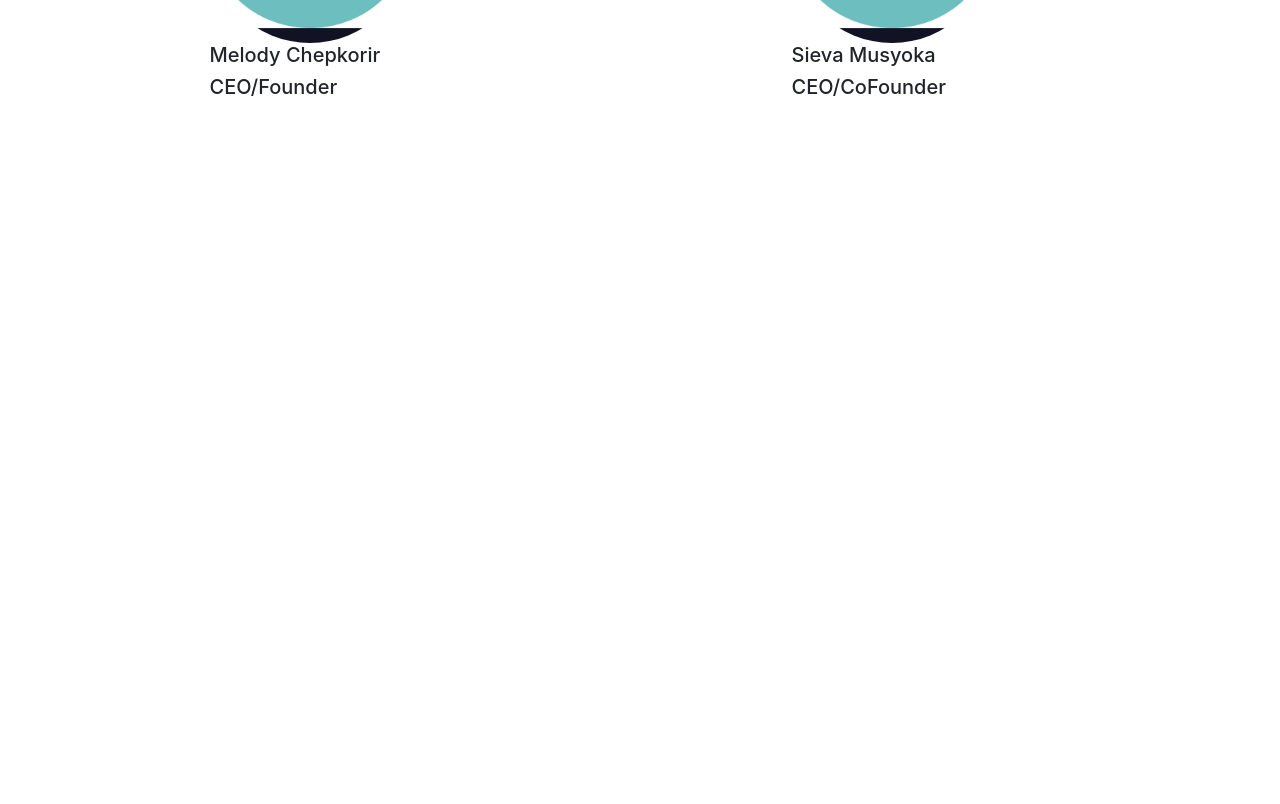
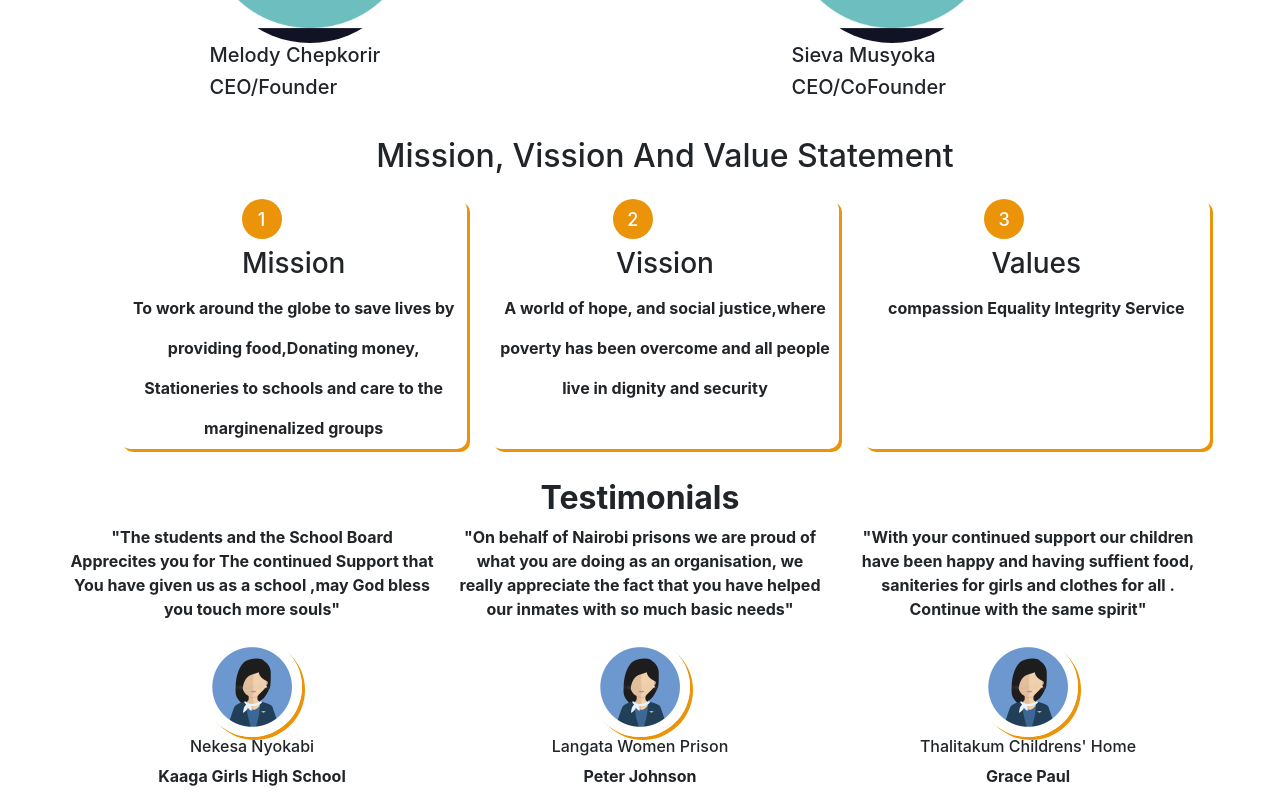
Before and after one commit to Sieva-cmd/jengajamii, a React (Create React App) app: page /about in a window 1280 px wide. Shown: the part 1020-1824 px from the top of the page. Before the commit the page ends 1127 px from the top, so only its background shows below. Built offline with nearby package versions, Linux system fonts and the light colour scheme.

Commit message:
finished the about page

```diff
--- a/package.json
+++ b/package.json
@@ -3,12 +3,16 @@
   "version": "0.1.0",
   "private": true,
   "dependencies": {
+    "@fortawesome/fontawesome-svg-core": "^6.1.1",
+    "@fortawesome/free-solid-svg-icons": "^6.1.1",
+    "@fortawesome/react-fontawesome": "^0.2.0",
     "@testing-library/jest-dom": "^5.16.4",
     "@testing-library/react": "^13.3.0",
     "@testing-library/user-event": "^13.5.0",
     "bootstrap": "^5.2.0-beta1",
     "react": "^18.2.0",
     "react-dom": "^18.2.0",
+    "react-icons": "^4.4.0",
     "react-scripts": "5.0.1",
     "web-vitals": "^2.1.4"
   },
--- a/src/pages/About.css
+++ b/src/pages/About.css
@@ -52,3 +52,53 @@ width: 200px;
 .team .row .mel, .luc{
   margin-left: 25%;
 }
+.vmv{
+  margin-top: 30px;
+  margin-left: 50px;
+}
+.vmv h2{
+  text-align: center;
+
+}
+.vmv .row{
+  justify-content: space-evenly;
+  font-weight: bold;
+}
+.vmv .row h6{
+  font-size: large;
+  background-color: #EB9309;
+  border-radius: 50%;
+  width: 40px;
+  height: 40px;
+  color: white;
+  text-align: center;
+  margin-top: 15px;
+  padding: 10px;
+  margin-left: 35%;
+}
+.vmv .row .mission, .vission, .values{
+text-align: center;
+-moz-box-shadow:    3px 3px #EB9309;
+-webkit-box-shadow:  3px 3px #EB9309;
+box-shadow:        3px 3px #EB9309;
+line-height: 40px;
+height: 250px;
+border-radius: 10px;
+}
+.test{
+  margin-top: 30px;
+  font-weight: bold;
+}
+.test h2{
+  text-align: center;
+  font-weight: bold;
+}
+.test .row img{
+  border-radius: 50%;
+  height: 100px;
+  width: 100px;
+  box-shadow: 3px 3px #EB9309;
+}
+.test .row{
+  text-align: center;
+}
--- a/src/pages/About.js
+++ b/src/pages/About.js
@@ -1,6 +1,7 @@
 import React from "react";
 import './About.css'
 import Layout from './Layout'
+import { FontAwesomeIcon } from '@fortawesome/react-fontawesome'
 function About() {
   return(
     <div className="container">
@@ -50,7 +51,87 @@ function About() {
             <img src={require('./images/mel.jpg')} alt="luc"/>
             <h5>Sieva Musyoka </h5>
             <h5>CEO/CoFounder</h5>
+            <FontAwesomeIcon icon="fa-brands fa-twitter" />
           </div>
+          </div>
+        </div>
+      </div>
+      <div className="vmv">
+      <h2>Mission, Vission And Value Statement</h2>
+        <div className="row">
+          <div className="col-md-4 col-sm-4 col-lg-4">
+            <div className="mission">
+              <h6>1</h6>
+              <h3>Mission</h3>
+              <p>To work around the globe
+              to save lives by providing
+              food,Donating money,
+              Stationeries to schools and
+              care to the  marginenalized
+              groups</p>
+            </div>
+          </div>
+          <div className="col-md-4 col-sm-4 col-lg-4">
+            <div className="vission">
+              <h6>2</h6>
+              <h3>Vission</h3>
+              <p>A world of hope, and social
+                justice,where poverty has
+                been overcome and all
+                people live in dignity and
+                security</p>
+            </div>
+          </div>
+          <div className="col-md-4 col-sm-4 col-lg-4">
+            <div className="vission">
+              <h6>3</h6>
+              <h3>Values</h3>
+              <p>compassion
+                  Equality
+                  Integrity
+                  Service</p>
+            </div>
+          </div>
+        </div>
+      </div>
+      <div className="test">
+        <h2>Testimonials</h2>
+        <div className="row">
+          <div className="col-md-4 col-sm-4 col-lg-4">
+            <p>"The students and the School
+                Board Apprecites you for
+                The continued Support that
+                You have given us as a
+                school ,may God bless you
+                touch more souls"</p>
+                <img src={require('./images/luc.jpg')} alt="luc"/>
+                <h6>Nekesa Nyokabi</h6>
+                <p>Kaaga Girls High School</p>
+          </div>
+          <div className="col-md-4 col-sm-4 col-lg-4">
+            <p>"On behalf of  Nairobi prisons
+                  we are proud of what you
+                  are doing as an organisation,
+                  we really appreciate the fact
+                  that you have helped our
+                  inmates with so much
+                  basic needs"</p>
+                <img src={require('./images/luc.jpg')} alt="luc"/>
+                <h6>Langata Women Prison</h6>
+                  <p>Peter Johnson</p>
+          </div>
+          <div className="col-md-4 col-sm-4 col-lg-4">
+            <p>"With your continued support
+              our children have been happy
+              and having suffient food,
+              saniteries for girls and clothes
+              for all . Continue with the
+              same spirit"</p>
+                <img src={require('./images/luc.jpg')} alt="luc"/>
+                <h6>
+                  Thalitakum Childrens' Home
+                </h6>
+                <p>Grace Paul</p>
           </div>
         </div>
       </div>
--- a/src/pages/Donations.js
+++ b/src/pages/Donations.js
@@ -1,7 +1,9 @@
 import React from "react";
+import Layout from './Layout'
 function Donations() {
   return(
     <div>
+      <Layout/>
       Hello Donations
     </div>
   )
```
Also changed, not shown: 1 other file (tests, documents, lock files or other folders).
